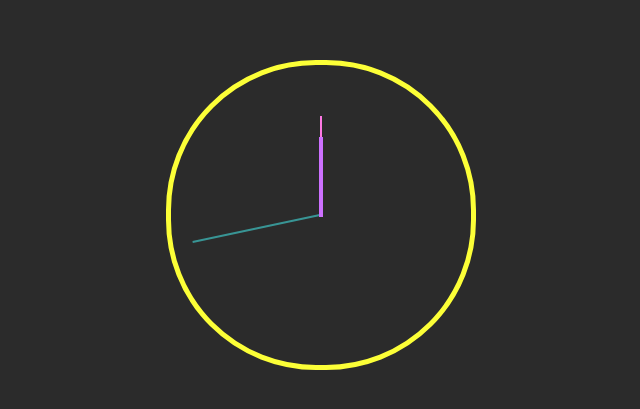
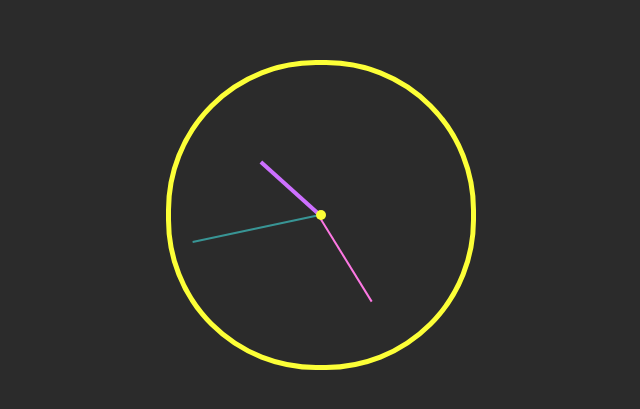
Before and after one commit to veyseltosun/analogClockJs, a plain HTML site: page index.html in a window 1280 px wide. Shown: the part 193-602 px from the top of the page, without its empty margins (319-959 px from the left). Drawn offline with Linux system fonts and the light colour scheme.

Commit message:
finished

```diff
--- a/app.css
+++ b/app.css
@@ -57,3 +57,14 @@ body {
 
 
 }
+#center{
+    height: 10px;
+    width: 10px;
+    border-radius: 5px;
+    background-color:  rgb(252, 255, 55);
+    position: absolute;
+    right: 145px;
+    bottom: 145px;
+
+
+}
--- a/app.js
+++ b/app.js
@@ -11,7 +11,9 @@ function getTime(){
 
     const timeInterval = 6
     secondsHand.style.transform ='rotate(' +(seconds*timeInterval)+'deg)'
-    console.log(secondsHand, 'secondHand')
-    console.log(now)
+    minutesHand.style.transform ='rotate(' +(minutes*timeInterval+ seconds/10)+'deg)'
+    hoursHand.style.transform ='rotate(' +(hours*30 + minutes/2)+'deg)'
+
+
 }
 setInterval(getTime, 100)
```
